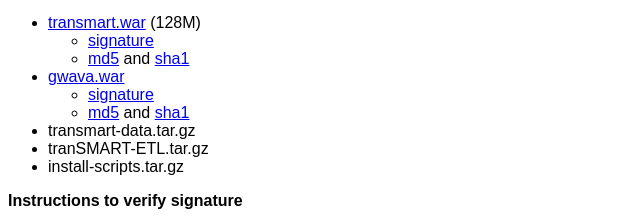
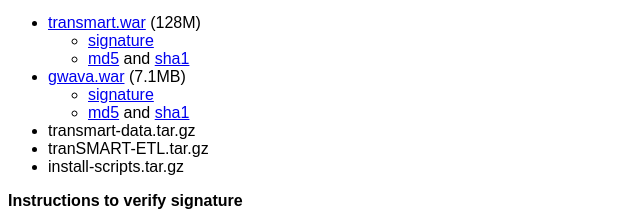
Before and after one commit to tranSMART-Foundation/library-structure, a plain HTML site: page release/release16_1_0.html in a window 1280 px wide. Shown: the part 321-544 px from the top of the page, 0-640 px from the left. Drawn offline with Linux system fonts and the light colour scheme.

Commit message:
Added download size to gwava.war file

```diff
--- a/release/release16_1_0.html
+++ b/release/release16_1_0.html
@@ -48,7 +48,7 @@
               href="./transmart.war.sha">sha1</a><br>
           </li>
         </ul>
-        <li> <a href="./gwava.war">gwava.war</a></li>
+        <li> <a href="./gwava.war">gwava.war</a> (7.1MB)</li>
         <ul>
           <li><a href="./gwava.war.asc">signature</a> </li>
           <li><a href="./gwava.war.md5">md5</a> and <a
```
